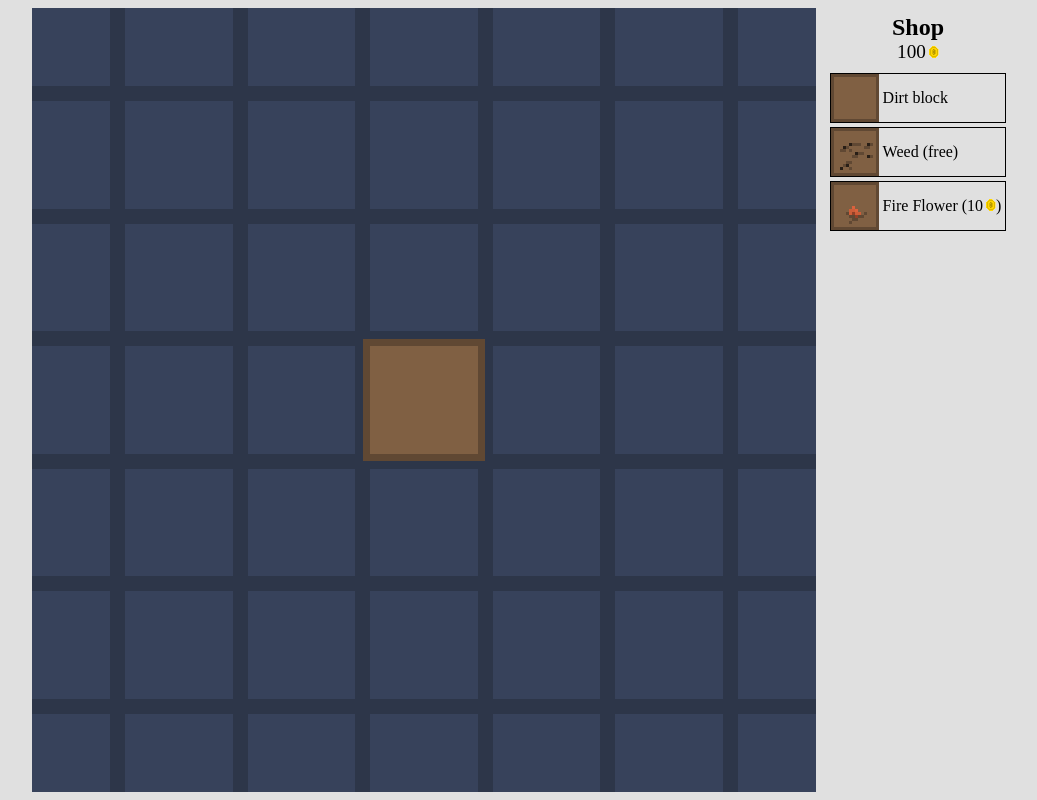
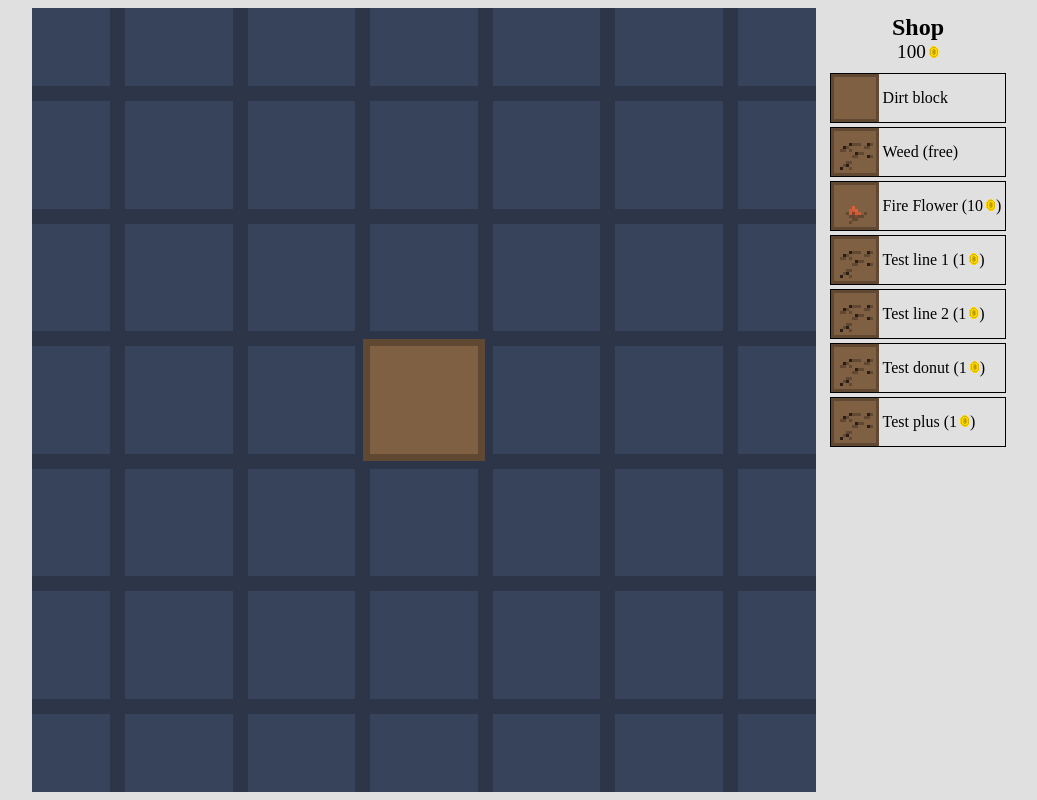
Before and after one commit to paul-maxime/harvest-grid, a Vue app: page / in a window 1280 px wide. Shown: the whole page, without its empty margins (118-1155 px from the left). Built offline with nearby package versions, Linux system fonts and the light colour scheme.

Commit message:
Implement plant shapes on the backend side

```diff
--- a/src/App.vue
+++ b/src/App.vue
@@ -120,7 +120,7 @@ export default {
       const unlocked = this.garden.unlocked.some(p => p.x === pos.x && p.y === pos.y);
       if (unlocked) {
         this.dirtPrice = 0;
-        this.garden.selectedCell.isPlantable = true;
+        this.garden.selectedCell.isPlantable = this.canPlacePlantAt(pos, this.garden.selectedPlant);
         return;
       }
 
@@ -155,17 +155,36 @@ export default {
       if (this.garden.money < this.garden.selectedPlant.seedPrice) {
         return;
       }
+      if (!this.canPlacePlantAt(pos, this.garden.selectedPlant)) {
+        return;
+      }
       this.garden.money -= this.garden.selectedPlant.seedPrice;
+      for (const relative of this.garden.selectedPlant.shape) {
+        const point = { x: pos.x + relative.x, y: pos.y + relative.y };
         this.garden.plants.push({
           type: this.garden.selectedPlant.name,
-        x: pos.x,
-        y: pos.y,
+          x: point.x,
+          y: point.y,
           currentStep: 0,
           ticks: 0,
           harvestable: false,
         });
+      }
       this.updateSelectedCell();
       this.save();
+    },
+    canPlacePlantAt(pos: Coord, type?: PlantType) {
+      if (!type) return false;
+      return type.shape.every(relative => {
+        const point = { x: pos.x + relative.x, y: pos.y + relative.y };
+        if (this.garden.plants.some(p => p.x === point.x && p.y === point.y)) {
+          return false;
+        }
+        if (!this.garden.unlocked.some(p => p.x === point.x && p.y === point.y)) {
+          return false;
+        }
+        return true;
+      });
     },
     voidClick(pos: Coord) {
       console.log("Click on void", pos);
--- a/src/Garden.d.ts
+++ b/src/Garden.d.ts
@@ -9,6 +9,7 @@ type PlantType = {
   plantPrice: number,
   steps: string[],
   ticksPerStep: number,
+  shape: Coord[],
 };
 
 type GardenPlant = {
--- a/src/Plants.ts
+++ b/src/Plants.ts
@@ -5,6 +5,7 @@ const PLANTS: PlantType[] = [
     plantPrice: 1,
     steps: ["weed_seed", "weed_growth", "weed_plant"],
     ticksPerStep: 3,
+    shape: [{ x: 0, y: 0 }],
   },
   {
     name: "Fire Flower",
@@ -12,6 +13,43 @@ const PLANTS: PlantType[] = [
     plantPrice: 20,
     steps: ["fireflower_seed", "fireflower_plant"],
     ticksPerStep: 10,
+    shape: [{ x: 0, y: 0 }],
+  },
+  {
+    name: "Test line 1",
+    seedPrice: 1,
+    plantPrice: 2,
+    steps: ["weed_seed", "weed_growth", "weed_plant"],
+    ticksPerStep: 2,
+    shape: [{ x: -1, y: 0 }, { x: 0, y: 0 }, { x: 1, y: 0 }],
+  },
+  {
+    name: "Test line 2",
+    seedPrice: 1,
+    plantPrice: 2,
+    steps: ["weed_seed", "weed_growth", "weed_plant"],
+    ticksPerStep: 2,
+    shape: [{ x: 0, y: -1 }, { x: 0, y: 0 }, { x: 0, y: 1 }],
+  },
+  {
+    name: "Test donut",
+    seedPrice: 1,
+    plantPrice: 2,
+    steps: ["weed_seed", "weed_growth", "weed_plant"],
+    ticksPerStep: 2,
+    shape: [
+      { x: -1, y: -1 }, { x: 0, y: -1 }, { x: 1, y: -1 },
+      { x: -1, y: 0 }, { x: 1, y: 0 },
+      { x: -1, y: 1 }, { x: 0, y: 1 }, { x: 1, y: 1 }
+    ],
+  },
+  {
+    name: "Test plus",
+    seedPrice: 1,
+    plantPrice: 2,
+    steps: ["weed_seed", "weed_growth", "weed_plant"],
+    ticksPerStep: 2,
+    shape: [{ x: 0, y: -1 }, { x: 0, y: 1 }, { x: 0, y: 0 }, { x: -1, y: 0 }, { x: 1, y: 0 }],
   },
 ];
 
```
Lines whose indentation alone changed are shown as unchanged.
